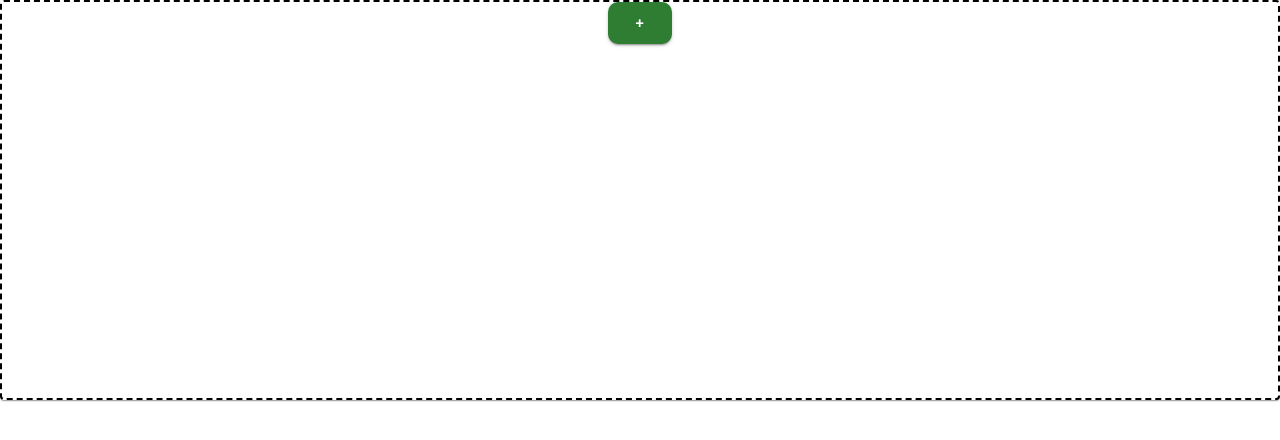
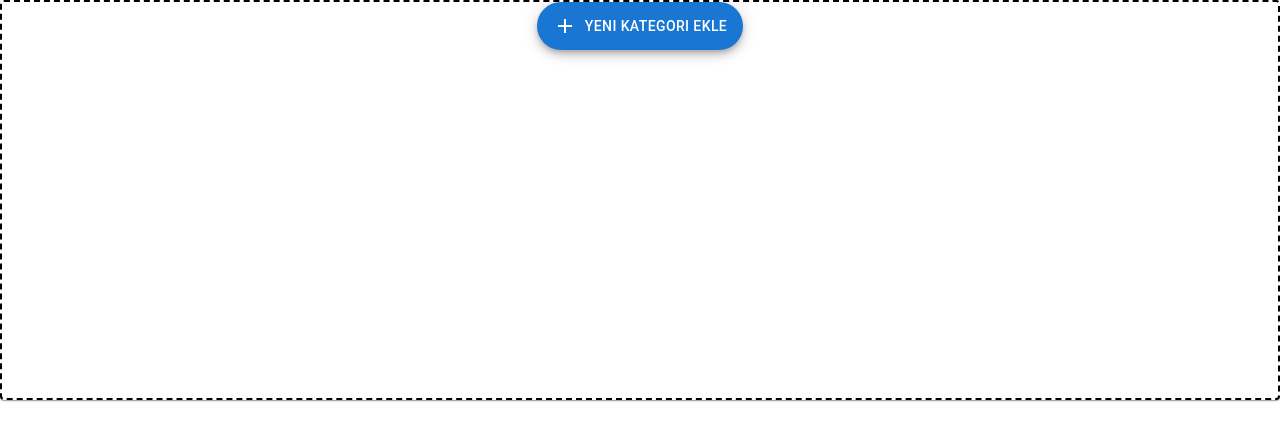
Before and after one commit to Ahmetbasli/your-qr-menu, a Next.js app in the folder menu-dashboard/: page /components/AddCategoryCard/AddCategoryCard in a window 1280 px wide. Shown: the top 440 px of the page. Built offline with nearby package versions, Linux system fonts and the light colour scheme.

Commit message:
Add modal

```diff
--- a/menu-dashboard/package.json
+++ b/menu-dashboard/package.json
@@ -10,8 +10,10 @@
   "dependencies": {
     "@emotion/react": "^11.7.1",
     "@emotion/styled": "^11.6.0",
+    "@mui/icons-material": "^5.2.5",
     "@mui/material": "^5.2.5",
     "@reduxjs/toolkit": "^1.7.1",
+    "axios": "^0.24.0",
     "next": "12.0.7",
     "react": "17.0.2",
     "react-dom": "17.0.2",
--- a/menu-dashboard/pages/components/AddCategoryCard/AddCategoryCard.js
+++ b/menu-dashboard/pages/components/AddCategoryCard/AddCategoryCard.js
@@ -4,12 +4,22 @@ import CardContent from '@mui/material/CardContent';
 //import CardActionArea from '@mui/material/CardActionArea';
 import ButtonBase from '@mui/material/ButtonBase';
 import Button from '@mui/material/Button';
+import AddIcon from '@mui/icons-material/Add';
+import Fab from '@mui/material/Fab';
 //styles
 import styles from './AddCategoryCard.module.css'
 //fetch
 import axios from 'axios'
+//modal
+import AddCategoryModal from '../AddCategoryModal/AddCategoryModal'
 
 const AddCategoryCard = () => {
+    const [openModal, setOpenModal] = React.useState(false);
+
+    const handleClickOpen = () => {
+        setOpenModal(true);
+      };
+
 
     const addNewCategory = async ()=>{
             console.log('akfjsa')
@@ -24,16 +34,19 @@ const AddCategoryCard = () => {
 
 
     return (
-        <Card  className={styles.card}   sx={{ minWidth: 300, minHeight: 400}}  >
-         <ButtonBase sx={{ width: '100%', height: '100%'} }
-
-          onClick={()=>{addNewCategory()}}
-        >
-        <Button  variant="contained" color="success" size="large" sx={ { borderRadius: '10px' }} >
-        +
-        </Button>
-      </ButtonBase>
-      </Card>
+        <>
+            <Card  className={styles.card}   sx={{ minWidth: 300, minHeight: 400}}  >
+                <ButtonBase sx={{ width: '100%', height: '100%'} }
+                onClick={handleClickOpen}
+                >
+                 <Fab color="primary" size="large" variant="extended"  aria-label="add">
+                    <AddIcon sx={{ mr: 1 }}  />
+                    Yeni Kategori Ekle
+                </Fab>
+                </ButtonBase>
+            </Card>
+            <AddCategoryModal openModal={openModal} setOpenModal={setOpenModal}/>
+        </>
     )
 }
 
--- /dev/null
+++ b/menu-dashboard/pages/components/AddCategoryModal/AddCategoryModal.js
@@ -0,0 +1,40 @@
+import * as React from 'react';
+import Button from '@mui/material/Button';
+import TextField from '@mui/material/TextField';
+import Dialog from '@mui/material/Dialog';
+import DialogActions from '@mui/material/DialogActions';
+import DialogContent from '@mui/material/DialogContent';
+import DialogContentText from '@mui/material/DialogContentText';
+import DialogTitle from '@mui/material/DialogTitle';
+
+const  AddCategoryModal= ({openModal, setOpenModal})=> {
+
+const handleClose = ()=> { setOpenModal(false) }
+  return (
+    <div>
+      <Dialog open={openModal} onClose={handleClose}>
+        <DialogTitle>Yeni Kategori Ekle</DialogTitle>
+        <DialogContent>
+          <DialogContentText>
+
+          </DialogContentText>
+          <TextField
+            autoFocus
+            margin="dense"
+            id="title"
+            label="Categori İsmi"
+            type="title"
+            fullWidth
+            variant="standard"
+          />
+        </DialogContent>
+        <DialogActions>
+          <Button onClick={handleClose}>Cancel</Button>
+          <Button onClick={handleClose}>Kaydet</Button>
+        </DialogActions>
+      </Dialog>
+    </div>
+  );
+}
+
+export default AddCategoryModal
```
Also changed, not shown: menu-dashboard/pages/components/AddCategoryModal/AddCategoryModal.module.css (added), 2 other files (tests, documents, lock files or other folders).
